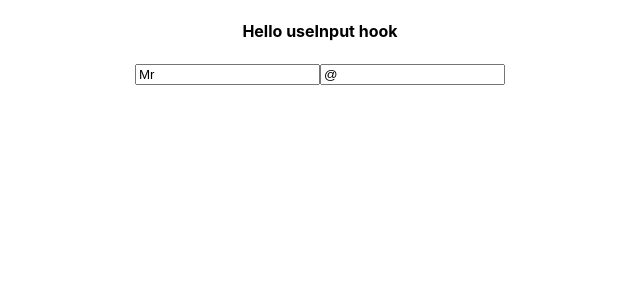
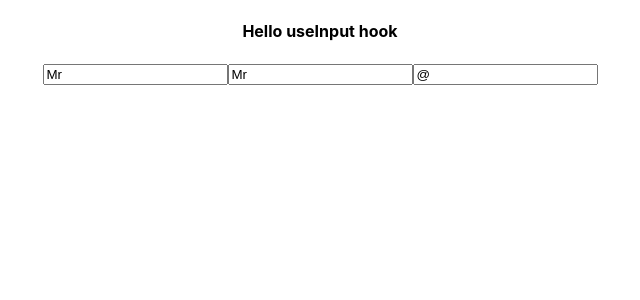
Before and after one commit to Juwon-Yun/testapp.tsx, a React (Create React App) app: page /useInput in a window 1280 px wide. Shown: the top 300 px of the page, without its empty margins (320-960 px from the left). Built offline with nearby package versions, Linux system fonts and the light colour scheme.

Commit message:
useRef() typeScript

```diff
--- a/src/components/Main.tsx
+++ b/src/components/Main.tsx
@@ -41,6 +41,8 @@ const Main = () => {
         localStorage.setItem('test_chk', JSON.stringify( {key : idVal, ischeck : state.ischecked } ) as string )
     }
 
+    // checked = { state.ischecked }
+
     return (
         <div>
             <br></br>
@@ -52,7 +54,7 @@ const Main = () => {
             <TextField id="textBox" label="Standard" variant="standard" />
             <br></br>
             <br></br>
-            <FormControlLabel control={<Checkbox id="chk" checked={  state.ischecked } onChange={onChangeChkBox} />} label="Remember" />
+            <FormControlLabel control={<Checkbox id="chk" onChange={onChangeChkBox} />} label="Remember" />
             <br></br>
             <Button variant="contained" onClick={() => { clickBtn(); history.push('/home') }}>넘어가기</Button>
         </div>
--- a/src/components/useInput.tsx
+++ b/src/components/useInput.tsx
@@ -1,8 +1,20 @@
-import React, { ChangeEvent, useState } from "react";
+import React, { ChangeEvent, useEffect, useRef, useState } from "react";
 import '../Assets/App.css';
 
 const useInputComponent = ():JSX.Element => {
     // 기본적으로 Input을 업데이트함
+    const nameInput = useRef<HTMLInputElement>(null)
+    // 컴포넌트가 언마운트될떄까지 엘리멘트값이 유지된다.
+    // state와 비슷하게 저장된다.
+    // state의 변화 => 렌더링 => 컴포넌트 내부 변수들 초기화
+    // Ref의 변화 -> 컴포넌트를 렌더링 시키지않는다. -> 변수들의 값이 유지됨
+    // state의 변화 -> 렌더링
+
+    useEffect(() => {
+        console.log(nameInput.current)
+    },[])
+
+    // intelij react
     const useInput = (initialValue: string, validator: Function) => {
 
         const [value, setValue] = useState(initialValue)
@@ -34,6 +46,8 @@ const useInputComponent = ():JSX.Element => {
         <div className="App">
             <h4>Hello useInput hook</h4>
             <input placeholder="Name" defaultValue={name.value} />
+
+            <input placeholder="Name" ref={nameInput} defaultValue={ name.value}/>
             <input placeholder="Name" defaultValue={email.value} />
         </div>
     )
```
Also changed, not shown: 1 other file (tests, documents, lock files or other folders).
